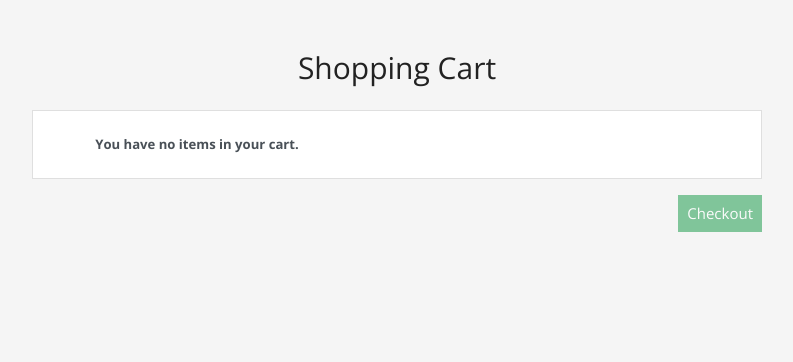
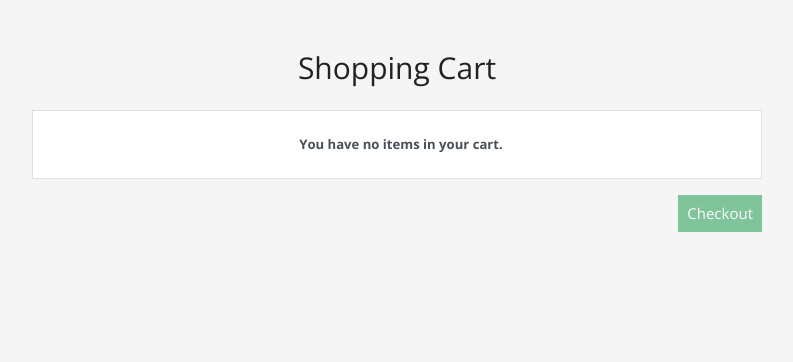
Before and after one commit to kes2401/issue-tracker, a Django app: template cart/templates/cart.html in a window 1280 px wide. Shown: the part 58-420 px from the top of the page, without its empty margins (243-1036 px from the left). Run offline with Django 3.2, Linux system fonts and the light colour scheme; the template is opened without the code that fills it, so the values that code supplies are empty; parts of the project's set-up code (start-up, migrations or seed data) failed here and were passed over; some libraries are stand-ins or nearby versions.

Commit message:
center list-item text when nothing in cart

```diff
--- a/cart/templates/cart.html
+++ b/cart/templates/cart.html
@@ -52,8 +52,8 @@
                 </li>
                 {% empty %}
                 <li class="list-group-item list-group-item-action p-2 p-md-4">
-                    <div class="d-flex flex-row align-items-center">
-                        <div class="w-40">
+                    <div class="text-center">
+                        <div class="">
                             <p class="text-secondary font-weight-bold pl-2 mb-0"><strong>You have no items in your
                                     cart.</strong>
                             </p>
```
